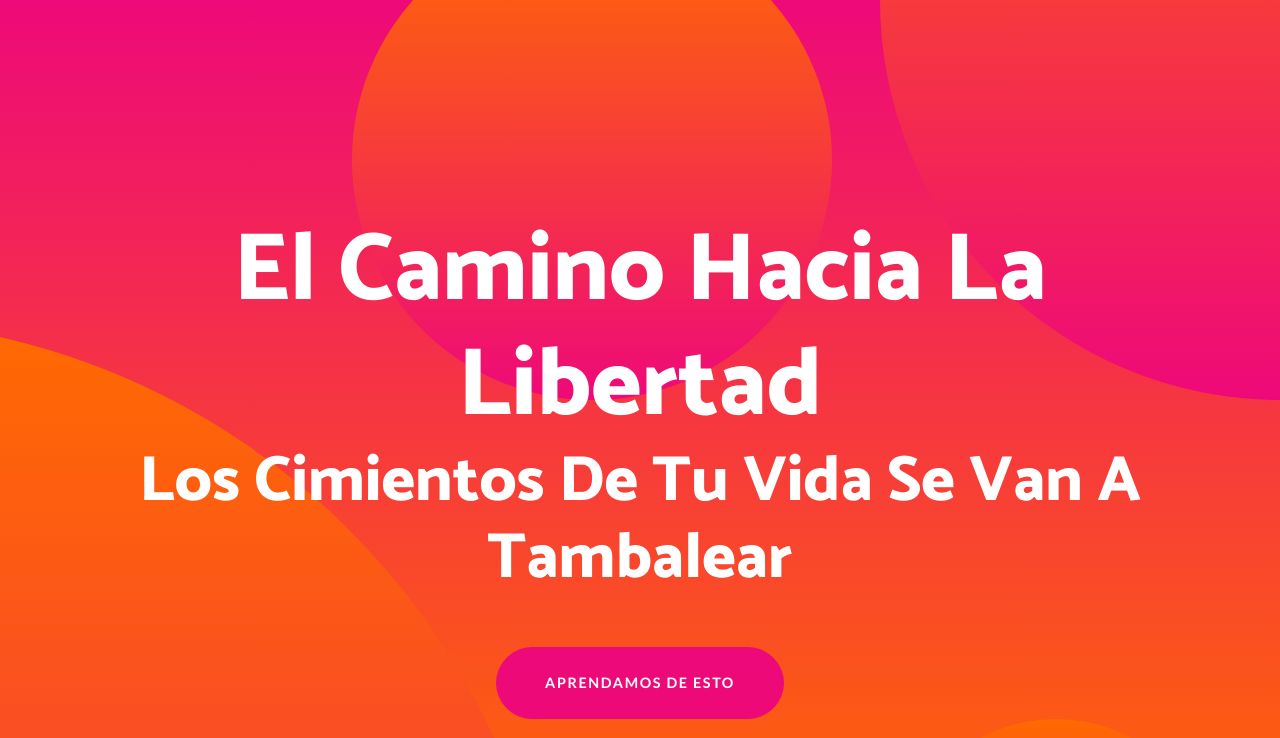
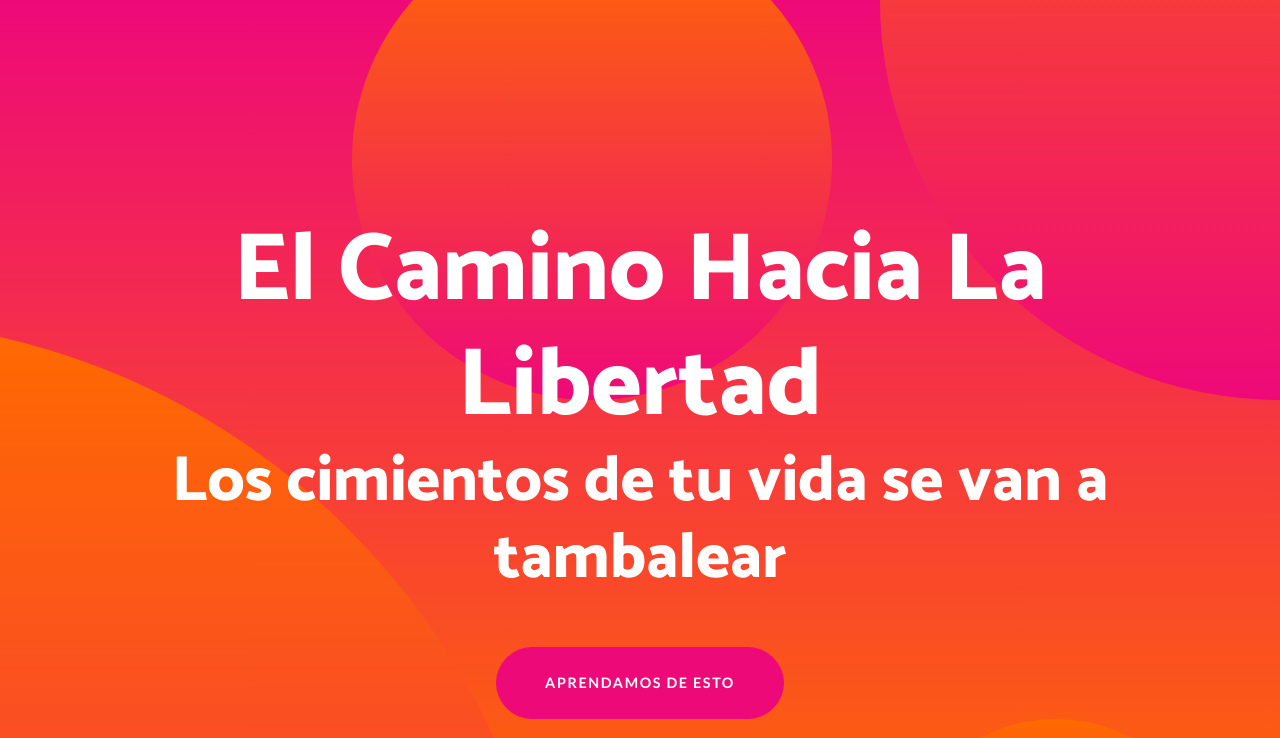
Before and after one commit to elber01/4acuerdos, a website: page index.html in a window 1280 px wide. Shown: the top 738 px of the page. Drawn offline with Linux system fonts and the light colour scheme.

Commit message:
Update index.html

```diff
--- a/index.html
+++ b/index.html
@@ -29,7 +29,7 @@
     <div class="masthead-content">
       <div class="container">
         <h1 class="masthead-heading mb-0">El Camino Hacia La Libertad</h1>
-        <h2 class="masthead-subheading mb-0">Los Cimientos De Tu Vida Se Van A Tambalear</h2>
+        <h2 class="masthead-subheading mb-0">Los cimientos de tu vida se van a tambalear</h2>
         <a href="#" class="btn btn-primary btn-xl rounded-pill mt-5">Aprendamos de esto</a>
       </div>
     </div>
```
